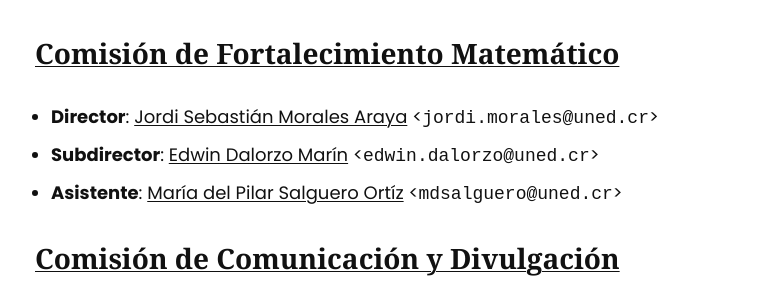
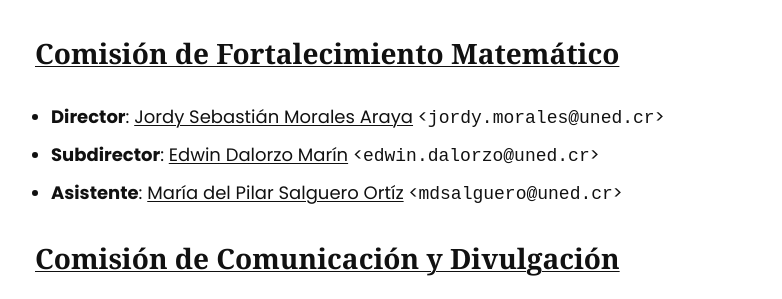
Before and after one commit to asoesem/asoesem.github.io, a Jekyll site: the page built from _pages/organization.md, in a window 1280 px wide and 900 px high, scrolled down 1070 px. Shown: the part 156-455 px from the top of the window, without its empty margins (215-997 px from the left). Built offline with Jekyll 4.4.1, drawn with Linux system fonts in a browser that asks for light colours.

Commit message:
organization.md
Correción de un correo.

```diff
--- a/_pages/organization.md
+++ b/_pages/organization.md
@@ -20,7 +20,7 @@
 
 ## [Comisión de Fortalecimiento Matemático](mailto:cofoma.asoesem@gmail.com)
 
-* **Director**: [Jordi Sebastián Morales Araya](mailto:jordi.morales@uned.cr) <`jordi.morales@uned.cr`>
+* **Director**: [Jordy Sebastián Morales Araya](mailto:jordy.morales@uned.cr) <`jordy.morales@uned.cr`>
 * **Subdirector**: [Edwin Dalorzo Marín](mailto:edwin.dalorzo@uned.cr) <`edwin.dalorzo@uned.cr`>
 * **Asistente**: [María del Pilar Salguero Ortíz](mailto:mdsalguero@uned.cr) <`mdsalguero@uned.cr`>
 
```
